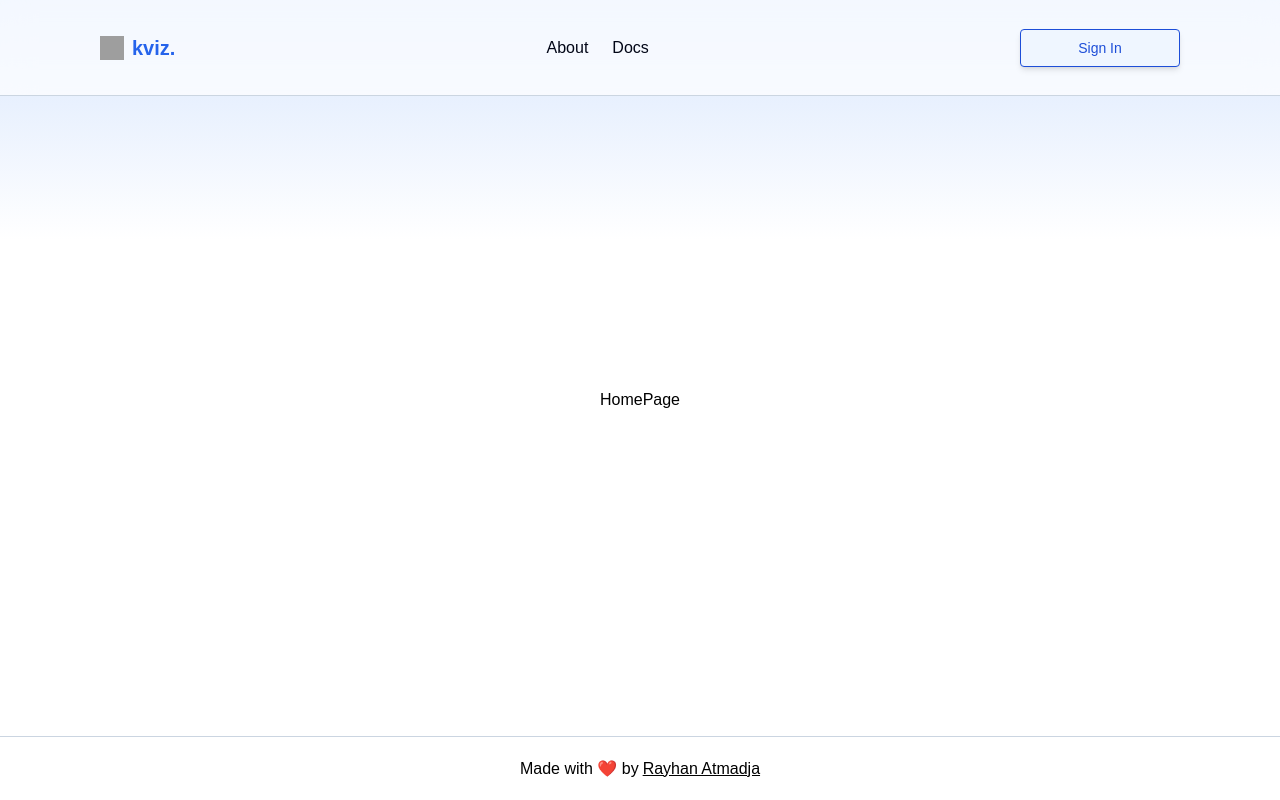
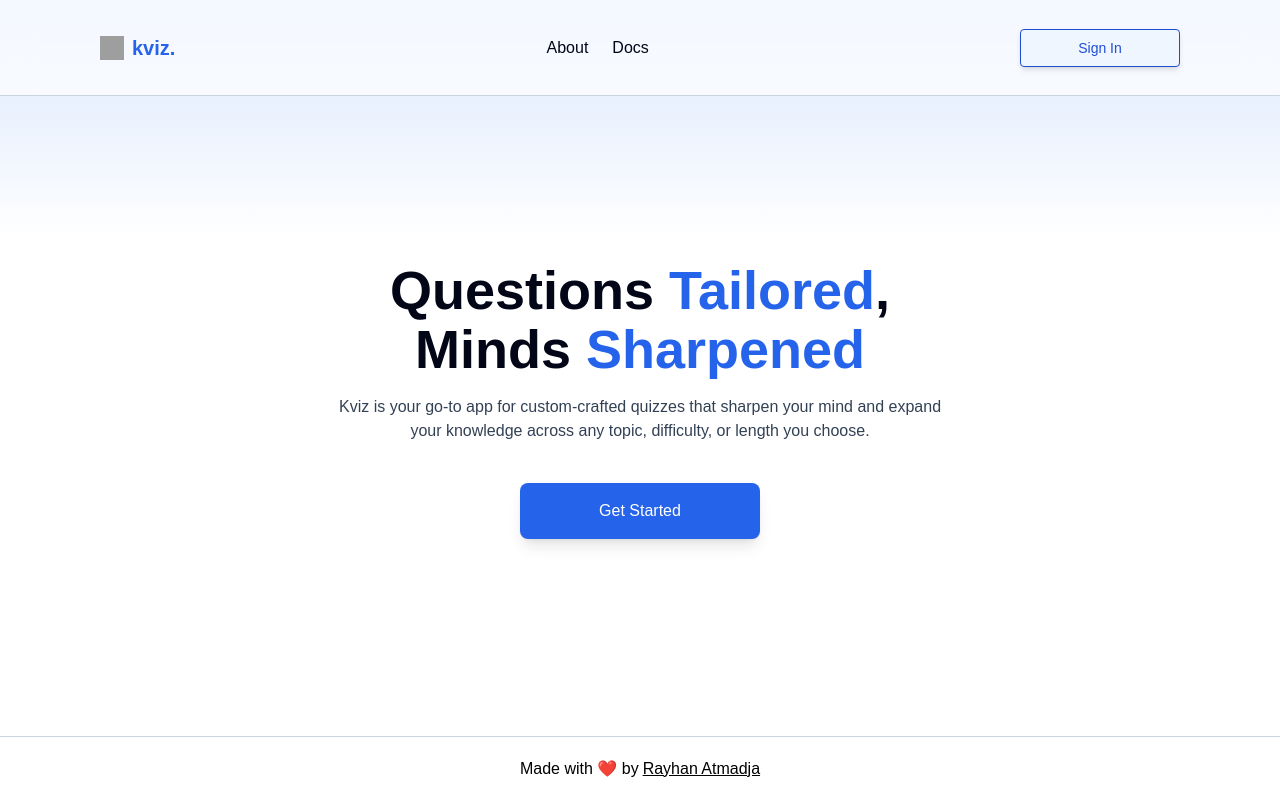
Before and after one commit to rayhan889/kviz, a React (Vite) app: page / in a window 1280 px wide. Built offline with nearby package versions, Linux system fonts and the light colour scheme; grey boxes are pictures that could not be loaded.

Commit message:
homepage design done

```diff
--- a/src/components/HomePage.tsx
+++ b/src/components/HomePage.tsx
@@ -1,5 +1,22 @@
 import React from "react";
 
 export default function HomePage() {
-  return <div>HomePage</div>;
+  return (
+    <div className="flex flex-col gap-y-10 justify-center items-center max-w-[39rem] w-full">
+      <div className="flex flex-col gap-y-4">
+        <h1 className="font-bold text-[3.375rem] text-slate-950 text-center leading-[110%]">
+          Questions <span className="text-blue-600">Tailored</span>, <br />
+          Minds <span className="text-blue-600">Sharpened</span>
+        </h1>
+        <p className="text-slate-700 text-center">
+          Kviz is your go-to app for custom-crafted quizzes that sharpen your
+          mind and expand your knowledge across any topic, difficulty, or length
+          you choose.
+        </p>
+      </div>
+      <button className="w-[15rem] bg-blue-600 text-white py-4 rounded-lg shadow-lg transition duration-300 ease-in-out hover:shadow-xl hover:shadow-blue-300/30 focus:outline-none focus:ring-2 focus:ring-blue-500 focus:ring-opacity-50 active:shadow-inner">
+        Get Started
+      </button>
+    </div>
+  );
 }
```
